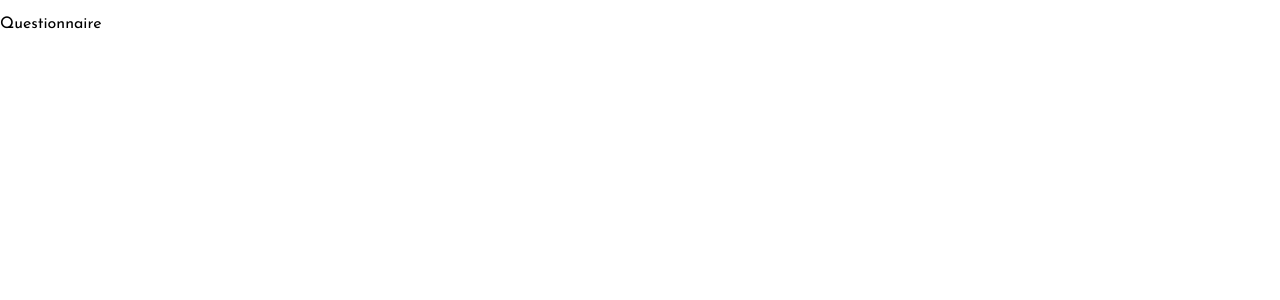
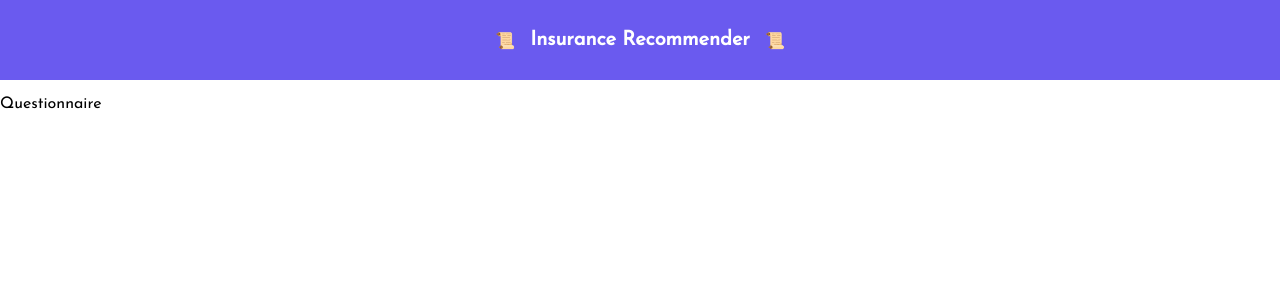
Before and after one commit to abdo/insurance-recommender, a React (Create React App) app: page / in a window 1280 px wide. Shown: the top 300 px of the page. Built offline with nearby package versions, Linux system fonts and the light colour scheme.

Commit message:
Add header and setup scss

```diff
--- a/package.json
+++ b/package.json
@@ -7,6 +7,7 @@
     "@testing-library/react": "^9.3.2",
     "@testing-library/user-event": "^7.1.2",
     "axios": "^0.19.2",
+    "node-sass": "^4.13.1",
     "react": "^16.12.0",
     "react-dom": "^16.12.0",
     "react-router-dom": "^5.1.2",
--- a/src/App.js
+++ b/src/App.js
@@ -1,15 +1,19 @@
 import { Route, Switch } from 'react-router-dom';
 import React from 'react';
 
+import Header from './components/header';
 import Questionnaire from './pages/questionnaire';
 import Result from './pages/result';
 
 function App() {
   return (
-    <Switch>
-      <Route path='/' component={Questionnaire} exact />
-      <Route path='/result' component={Result} />
-    </Switch>
+    <>
+      <Header />
+      <Switch>
+        <Route path='/' component={Questionnaire} exact />
+        <Route path='/result' component={Result} />
+      </Switch>
+    </>
   );
 }
 
--- /dev/null
+++ b/src/components/header/index.js
@@ -0,0 +1,20 @@
+import React from 'react';
+
+import './styles.scss';
+
+const Header = () => {
+  const paperEmoji = (
+    <span role='img' aria-label='paper'>
+      📜
+    </span>
+  );
+  return (
+    <header className='header'>
+      {paperEmoji}
+      <p>Insurance Recommender</p>
+      {paperEmoji}
+    </header>
+  );
+};
+
+export default Header;
--- /dev/null
+++ b/src/components/header/styles.scss
@@ -0,0 +1,18 @@
+@import '../../styles/vars';
+
+.header {
+  background-color: $base-color;
+  height: 10vh;
+  display: flex;
+  align-items: center;
+  justify-content: center;
+  font-weight: bold;
+  p {
+    margin-right: 15px;
+    margin-left: 15px;
+    font-size: 20px;
+    color: $white-color;
+    cursor: pointer;
+    user-select: none;
+  }
+}
--- a/src/index.js
+++ b/src/index.js
@@ -5,7 +5,7 @@ import ReactDOM from 'react-dom';
 import * as serviceWorker from './serviceWorker';
 import App from './App';
 
-import './index.css';
+import './styles.scss';
 
 const app = (
   <BrowserRouter>
--- /dev/null
+++ b/src/styles/_vars.scss
@@ -0,0 +1,2 @@
+$base-color: #6a5aef;
+$white-color: #fff;
```
Also changed, not shown: src/styles.scss (renamed from src/index.css), 1 other file (tests, documents, lock files or other folders).
